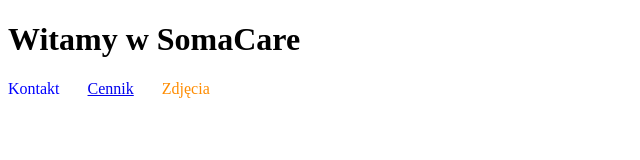
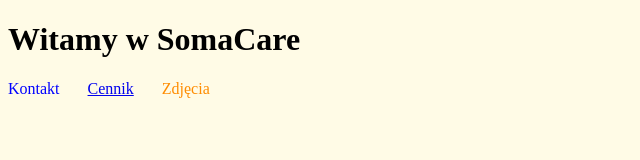
Before and after one commit to NOXSCP/SomaCare, a plain HTML site: page index.html in a window 1280 px wide. Shown: the whole page, without its empty margins (0-640 px from the left). Drawn offline with Linux system fonts and the light colour scheme.

Commit message:
Update index.html

```diff
--- a/index.html
+++ b/index.html
@@ -5,7 +5,7 @@
 	<title>SomaCare</title>
 	<link rel="stylesheet" href="style.css">
 </head>
-<body>
+<body style="background-color: #fffbe6;">
 	<h1>Witamy w SomaCare</h1>
 	<!-- Linki nawigacyjne -->
 	<a href="kontakt.html" style="color: blue; text-decoration: none;">Kontakt</a>
```
